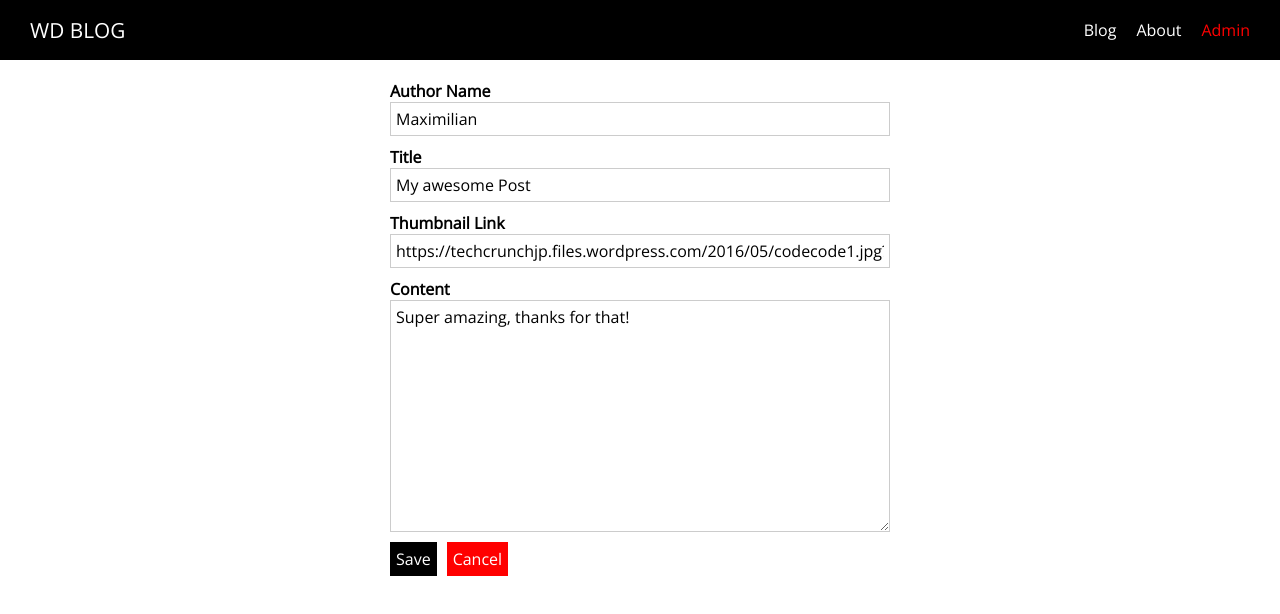
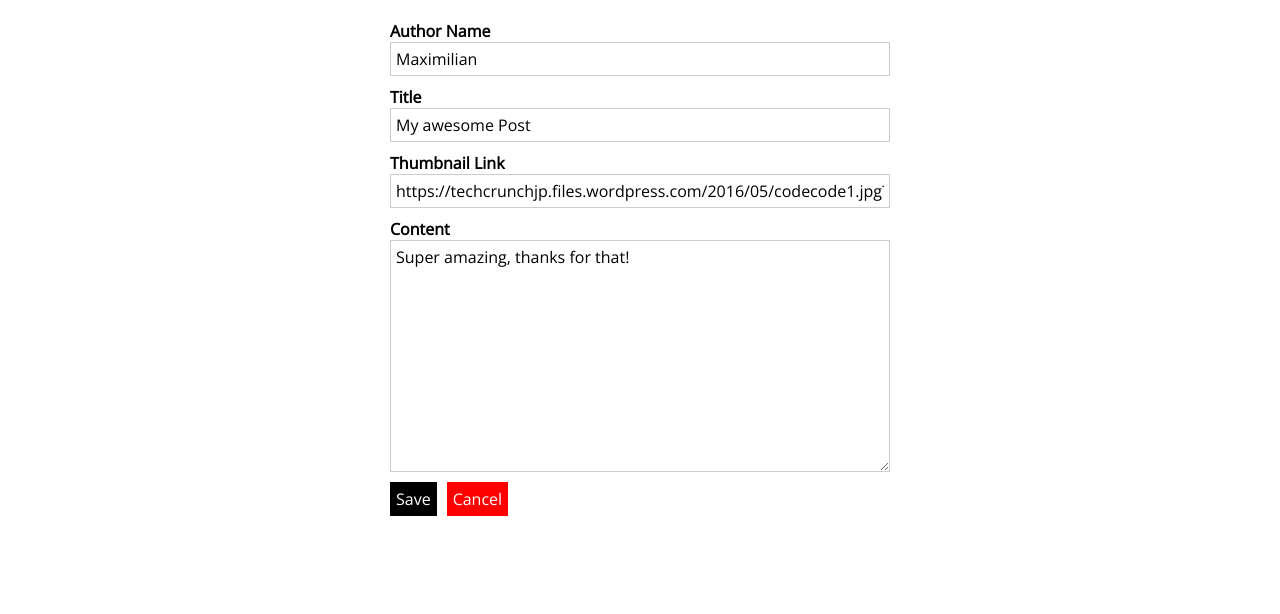
Before and after one commit to dodonki1223/nuxt-study, a Nuxt app in the folder nuxt-js-vue-js-on-steroids/section3/: page /admin/1 in a window 1280 px wide. Shown: the top 614 px of the page. Built offline with nearby package versions, Linux system fonts and the light colour scheme.

Commit message:
:sparkles: 37. Adding a Separate Layout to the Admin Area
- Admin用のレイアウトを追加
- エラー用のレイアウトを追加
- Admin画面にはAdmin用のレイアウトを当てる

```diff
--- /dev/null
+++ b/nuxt-js-vue-js-on-steroids/section3/layouts/admin.vue
@@ -0,0 +1,14 @@
+<template>
+  <div>
+    <Nuxt />
+  </div>
+</template>
+
+<style>
+html {
+  font-family: 'Open Sans', sans-serif;
+}
+body {
+  margin: 0;
+}
+</style>
--- /dev/null
+++ b/nuxt-js-vue-js-on-steroids/section3/layouts/error.vue
@@ -0,0 +1,22 @@
+<template>
+  <div class="error-page">
+    <h1>Oops, something went wrong!</h1>
+    <p>Back to <a href="/">safety</a>!</p>
+  </div>
+</template>
+
+<style scoped>
+.error-page {
+  text-align: center;
+}
+
+.error-page a {
+  text-decoration: none;
+  color: red;
+}
+
+.error-page a:hover,
+.error-page a:active {
+  color: salmon;
+}
+</style>
--- a/nuxt-js-vue-js-on-steroids/section3/pages/admin/_postid/index.vue
+++ b/nuxt-js-vue-js-on-steroids/section3/pages/admin/_postid/index.vue
@@ -10,6 +10,7 @@
 import AdminPostForm from '@/components/Admin/AdminPostForm'
 
 export default {
+  layout: 'admin',
   components: {
     AdminPostForm
   },
--- a/nuxt-js-vue-js-on-steroids/section3/pages/admin/index.vue
+++ b/nuxt-js-vue-js-on-steroids/section3/pages/admin/index.vue
@@ -15,6 +15,7 @@
 import AppButton from '@/components/UI/AppButton'
 
 export default {
+  layout: 'admin',
   components: {
     PostList,
     AppButton
--- a/nuxt-js-vue-js-on-steroids/section3/pages/admin/new-post/index.vue
+++ b/nuxt-js-vue-js-on-steroids/section3/pages/admin/new-post/index.vue
@@ -10,6 +10,7 @@
 import AdminPostForm from '@/components/Admin/AdminPostForm'
 
 export default {
+  layout: 'admin',
   components: {
     AdminPostForm
   }
```
Also changed, not shown: nuxt-js-vue-js-on-steroids/section3/pages/admin/auth/index.vue (line endings or trailing spaces).
